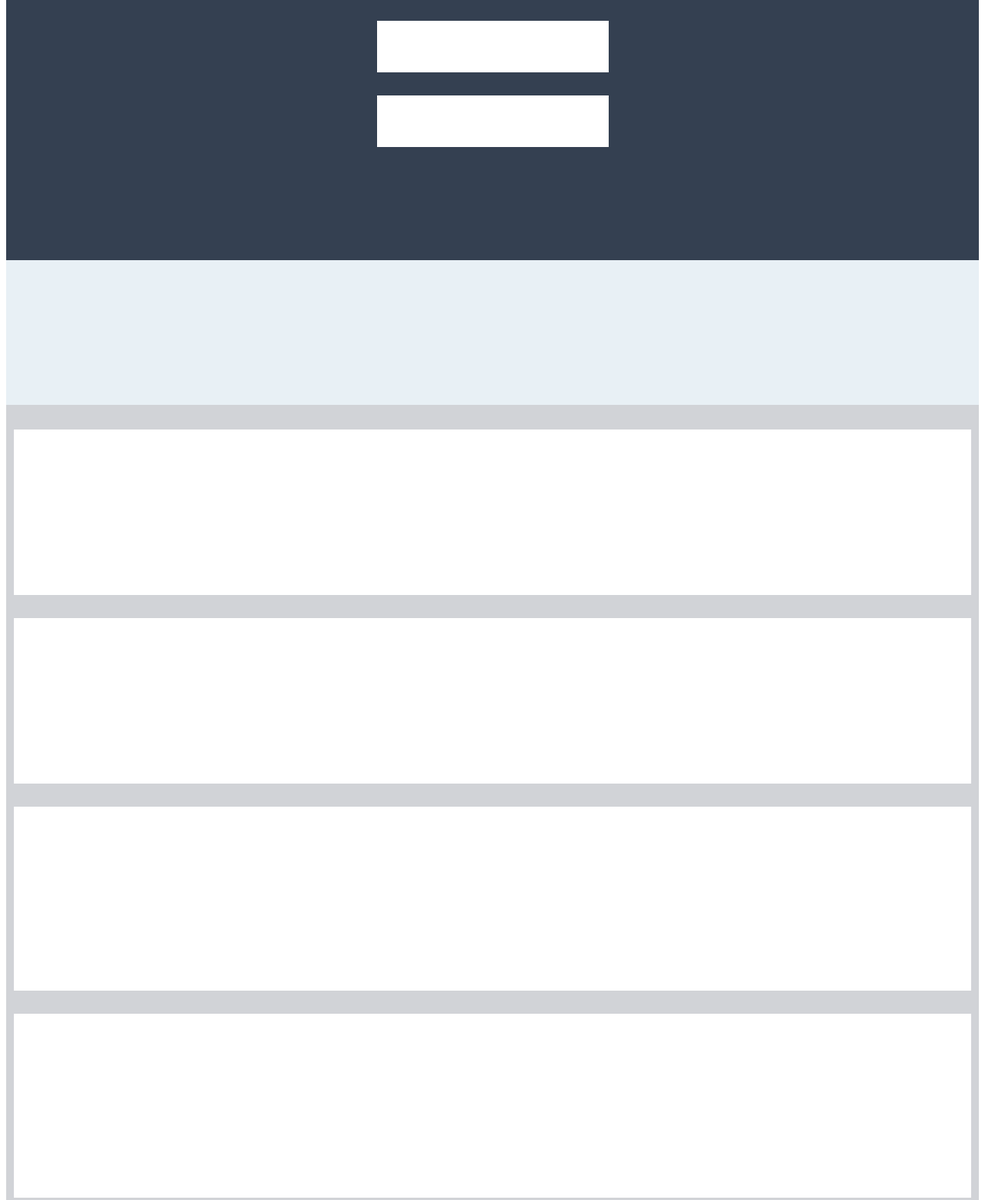
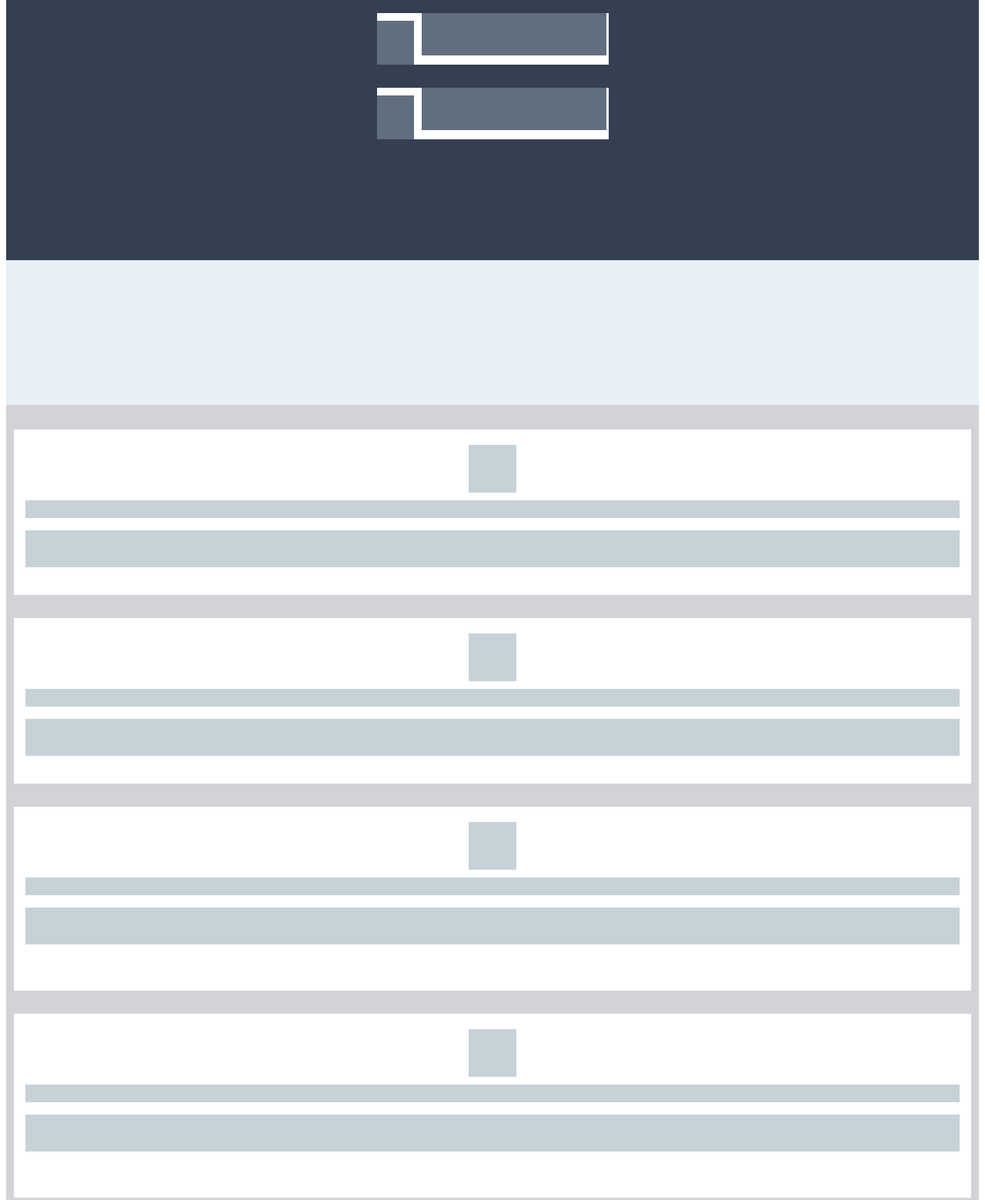
Before and after one commit to AnthonyCamargo37/codefriends, a plain HTML site: page 007-js-intro/projects/index.html in a window 1280 px wide. Shown: the part 808-2367 px from the top of the page at 77% size. Drawn offline with Linux system fonts and the light colour scheme.

Commit message:
2nd image update

```diff
--- a/007-js-intro/projects/index.html
+++ b/007-js-intro/projects/index.html
@@ -4,7 +4,11 @@
   </head>
 
   <body>
-    <div class="header"></div>
+    <div class="header">
+      <div class="headerLeftBox white"></div>
+      <div class="headerMiddleBox white"></div>
+      <div class="headerRightBox darkBlue"></div>
+    </div>
 
     <div class="main">
       <div class="title">Create your new website for free</div>
@@ -13,20 +17,53 @@
       </div>
       <div class="subTitleBody lightBlue"></div>
       <div class="smallwhiteBox white"></div>
-      <div class="titleBoxes white"></div>
-      <div class="titleBoxes white"></div>
-      <div class="titleBoxes white" style="margin-bottom: 4.75rem;"></div>
+      <div class="titleBoxes white">
+        <div class="smallGrayBox gray"></div>
+        <div class="largeGrayBox gray"></div>
+      </div>
+      <div class="titleBoxes white">
+        <div class="smallGrayBox gray"></div>
+        <div class="largeGrayBox gray"></div>
+      </div>
+      <div class="titleBoxes white" style="margin-bottom: 4.75rem;">
+        <div class="smallGrayBox gray"></div>
+        <div class="largeGrayBox gray"></div>
+      </div>
     </div>
 
     <div class="middleBox lightWhite"></div>
 
     <div class="bottom">
-      <div class="bottomNormalBoxes white"></div>
-      <div class="bottomNormalBoxes white"></div>
-      <div class="bottomLargeBoxes white"></div>
-      <div class="bottomLargeBoxes white"></div>
-      <div class="bottomNormalBoxes white"></div>
-      <div class="bottomLargeBoxes white"></div>
+      <div class="bottomNormalBoxes white">
+        <div class="lightGrayBox lightGray"></div>
+        <div class="smallLongGrayBox lightGray"></div>
+        <div class="largeLongGrayBox lightGray"></div>
+      </div>
+      <div class="bottomNormalBoxes white">
+        <div class="lightGrayBox lightGray"></div>
+        <div class="smallLongGrayBox lightGray"></div>
+        <div class="largeLongGrayBox lightGray"></div>
+      </div>
+      <div class="bottomLargeBoxes white">
+        <div class="lightGrayBox lightGray"></div>
+        <div class="smallLongGrayBox lightGray"></div>
+        <div class="largeLongGrayBox lightGray"></div>
+      </div>
+      <div class="bottomLargeBoxes white">
+        <div class="lightGrayBox lightGray"></div>
+        <div class="smallLongGrayBox lightGray"></div>
+        <div class="largeLongGrayBox lightGray"></div>
+      </div>
+      <div class="bottomNormalBoxes white">
+        <div class="lightGrayBox lightGray"></div>
+        <div class="smallLongGrayBox lightGray"></div>
+        <div class="largeLongGrayBox lightGray"></div>
+      </div>
+      <div class="bottomLargeBoxes white">
+        <div class="lightGrayBox lightGray"></div>
+        <div class="smallLongGrayBox lightGray"></div>
+        <div class="largeLongGrayBox lightGray"></div>
+      </div>
     </div>
 
     <div class="bottomArea lightWhite">
--- a/007-js-intro/projects/main.css
+++ b/007-js-intro/projects/main.css
@@ -1,3 +1,7 @@
+* {
+  box-sizing: border-box;
+}
+
 .white {
   background-color: #ffffff;
 }
@@ -14,13 +18,48 @@
   background-color: #1e8cbe;
 }
 
+.darkBlue {
+  background-color: #0070a4;
+}
+
 .black {
   background-color: #000000;
 }
 
+.gray {
+  background-color: #616e7f;
+}
+
+.lightgray {
+  background-color: #c7d2d8;
+}
 .header {
   background-color: #118bc0;
   height: 3rem;
+  display: flex;
+  padding-left: 0.9375rem;
+  align-items: center;
+}
+
+.headerLeftBox {
+  height: 2rem;
+  max-width: 2rem;
+  width: 100%;
+  margin-right: 0.875rem;
+}
+
+.headerMiddleBox {
+  height: 2rem;
+  max-width: 07.3125rem;
+  width: 100%;
+}
+
+.headerRightBox {
+  height: 2.875rem;
+  border-bottom: 0.125rem;
+  max-width: 4.6875rem;
+  width: 100%;
+  margin-left: auto;
 }
 
 .main {
@@ -73,6 +112,22 @@
   max-width: 18.8125rem;
   width: 100%;
   margin-bottom: 1.875rem;
+  display: flex;
+}
+
+.smallGrayBox {
+  height: 3.5625rem;
+  max-width: 3rem;
+  width: 100%;
+  display: flex;
+  align-self: flex-end;
+  margin-right: 0.625rem;
+}
+
+.largeGrayBox {
+  height: 3.4375rem;
+  max-width: 15rem;
+  width: 100%;
 }
 
 .middleBox {
@@ -92,11 +147,39 @@
 .bottomNormalBoxes {
   height: 13.4375rem;
   margin-bottom: 1.875rem;
+  display: flex;
+  flex-direction: column;
+  align-items: center;
+  padding-left: 0.9375rem;
+  padding-right: 0.9375rem;
+}
+
+.lightGrayBox {
+  margin-top: 1.25rem;
+  height: 3.875rem;
+  max-width: 3.875rem;
+  width: 100%;
+  margin-bottom: 0.625rem;
+}
+
+.smallLongGrayBox {
+  height: 1.4375rem;
+  width: 100%;
+  margin-bottom: 1rem;
+}
+.largeLongGrayBox {
+  height: 3rem;
+  width: 100%;
 }
 
 .bottomLargeBoxes {
   height: 14.9375rem;
   margin-bottom: 1.875rem;
+  display: flex;
+  flex-direction: column;
+  align-items: center;
+  padding-left: 0.9375rem;
+  padding-right: 0.9375rem;
 }
 
 .bottomArea {
```
